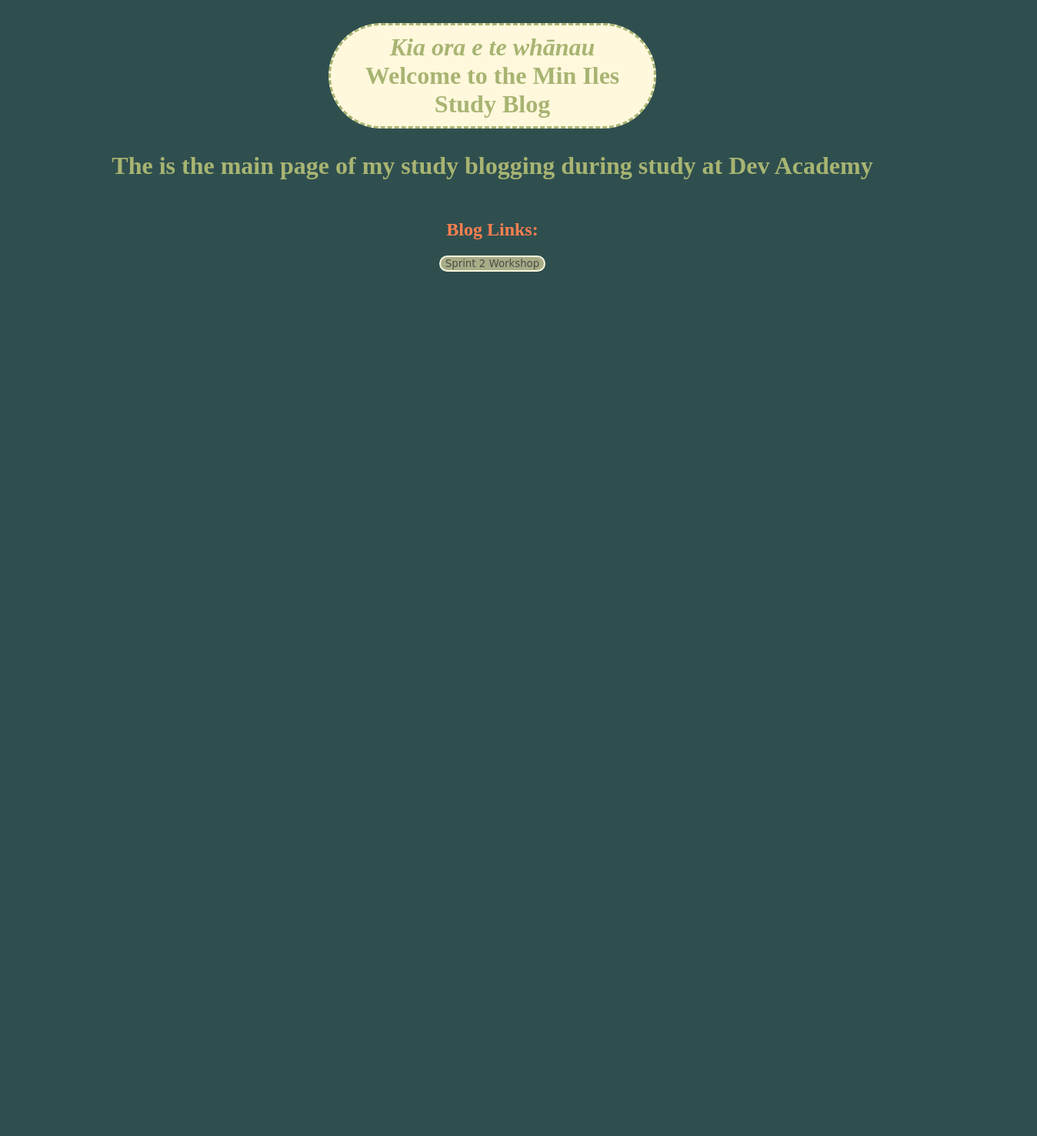
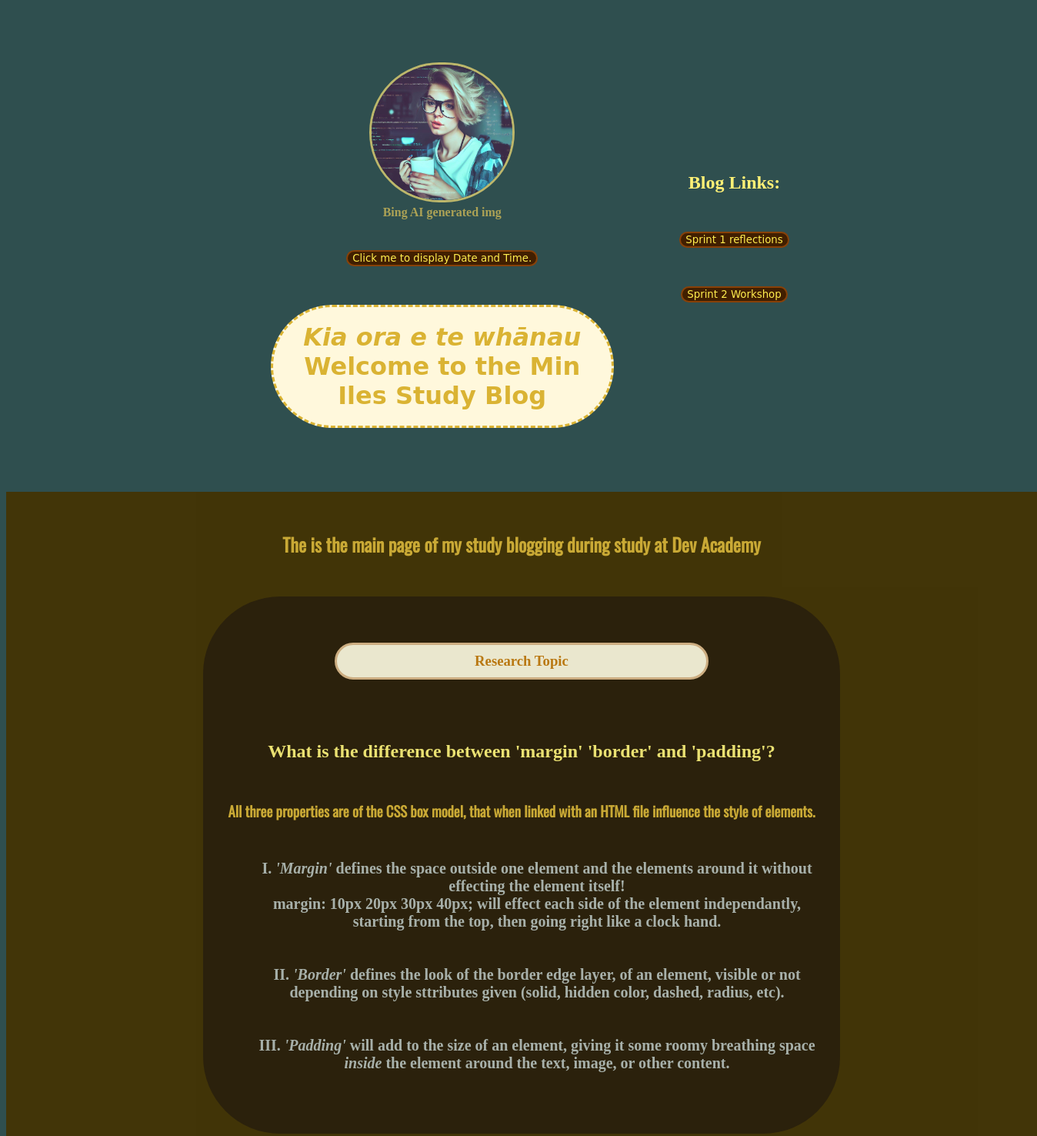
Before and after one commit to Tominne/Tominne.github.io, a plain HTML site: page index.html in a window 1280 px wide. Shown: the top 1476 px of the page at 77% size, 1348 px wide, since content can reach past the window. Before the commit the page ends 800 px from the top, so only its background shows below. Drawn offline with nearby package versions, Linux system fonts and the light colour scheme; files that its build step writes are made by us from their sources; a web font is replaced by a local one.

Commit message:
technical blog made

```diff
--- a/index.html
+++ b/index.html
@@ -3,26 +3,62 @@
 
 <head>
   <meta charset="utf-8">
-  <link rel="stylesheet" href="decor.css" type="text/css">
+  <link rel="stylesheet" href="styles/decor.css" type="text/css">
   <title>Min Iles Study Blog</title>
   <script src="effect.js"></script>
   <link rel="preconnect" href="https://fonts.googleapis.com">
-<link rel="preconnect" href="https://fonts.gstatic.com" crossorigin>
-<link href="https://fonts.googleapis.com/css2?family=Alkatra:wght@500&family=Oswald&display=swap" rel="stylesheet">
+  <link rel="preconnect" href="https://fonts.gstatic.com" crossorigin>
+  <link href="https://fonts.googleapis.com/css2?family=Alkatra:wght@500&family=Oswald&display=swap" rel="stylesheet">
+  <link rel="preconnect" href="https://fonts.googleapis.com">
+  <link rel="preconnect" href="https://fonts.gstatic.com" crossorigin>
+  <link href="https://fonts.googleapis.com/css2?family=Alkatra:wght@500&family=Oswald&display=swap" rel="stylesheet">
   <meta charset="UTF-8">
 </head>
 
 <body>
-  <section></section>
-  <h1 class="heading" style="width: 400px;">
-    <em>Kia ora e te whānau</em> <br />Welcome to the Min Iles Study Blog
-  </h1>
-  <h1>
-    The is the main page of my study blogging during study at Dev Academy
-  </h1>
-  <h2>Blog Links:</h2>
-  <a href="sprint-2.html"><button>Sprint 2 Workshop</button></a>
+  <Table>
+    <th><img src="imgs/nerd.png" width="30%" height="auto%" alt="Coding background">
+      <figcaption> Bing AI generated img </figcaption>
+      <button type="button" onclick="document.getElementById('demo').innerHTML = Date()">
+        Click me to display Date and Time.</button>
+      <p class="date" id="demo"></p>
+      <h1 class="heading fancy" style="width: 400px; padding: 20px;">
+        <em>Kia ora e te whānau</em><br>
+        Welcome to the Min Iles Study Blog
+      </h1>
+    </th>
+    <th>
+      <h2>Blog Links:</h2>
+      <a href="my-reflections-sprint-1.html"><button style="margin-bottom: 50px;">Sprint 1 reflections</button></a><br>
+      <a href="sprint-2.html"><button type="button" style="margin-bottom: 50px;">Sprint 2 Workshop</button></a><br>
+    </th>
+  </Table>
+  <section class="headingsquare">
+    <h1 class="dignity">
+      The is the main page of my study blogging during study at Dev Academy
+    </h1>
+  <section class="blockwide">
+    <h1 class="heading2">Research Topic</h1>
+    <h2>What is the difference between 'margin' 'border' and 'padding'?</h2>
+    <h1 class="dignity">All three properties are of the CSS box model, that when linked with an HTML file influence the
+      style of
+      elements. </h1>
+    <h3>
+      <ol class=c>
+        <li><em>'Margin'</em> defines the space outside one element and the elements around it without effecting the
+          element itself!<br>margin: 10px 20px 30px 40px; will effect each side of the element independantly, starting
+          from the top, then going right like a clock hand.</li> <br><br>
+        <li><em>'Border'</em> defines the look of the border edge layer, of an element, visible or not depending on
+          style
+          sttributes given (solid, hidden color, dashed, radius, etc).</li><br><br>
+        <li><em>'Padding'</em> will add to the size of an element, giving it some roomy breathing space <em>inside</em>
+          the element around the text, image, or other content.</li>
+      </ol>
+    </h3>
+  </section>
 </section>
+  <br><br><br>
+
 </body>
 </head>
 
--- a/styles/decor.css
+++ b/styles/decor.css
@@ -1,11 +1,28 @@
+@media screen and (min-width: 80rem) {
+  .container {
+    margin: 1em 2em;
+  }
+}
+
 body {
   background-color: darkslategrey;
+  background-image: url="imgs/goldennerd.png";
+  background-repeat: no-repeat;
+  background-size: cover;
+  width: 100vmax;
+  height: 80vmin;
 }
 
 h1 {
-  color: rgb(168, 180, 114);
+  color: rgb(218, 179, 51);
   text-align: center;
+  margin-bottom: 50px;
 }
+
+figcaption { color: rgb(255, 217, 90);
+  text-align: center;
+opacity: 60%;
+margin-bottom: 40px;}
 
 details {
   color: rgb(218, 192, 123);
@@ -14,8 +31,9 @@
 
 h2 {
   padding-top: 30px;
-  color: coral;
+  color: rgb(255, 241, 118);
   text-align: center;
+  margin-bottom: 50px;
 }
 
 h3 {
@@ -24,11 +42,13 @@
   text-align: center;
   margin: auto;
   font-size: 20px;
+  margin-bottom: 50px;
 }
 
 p {
   color: rgb(238, 168, 87);
   text-align: center;
+  margin-bottom: 50px;
 }
 
 .heading {
@@ -44,10 +64,39 @@
   margin-top: 30px;
   margin-bottom: 30px;
   padding: 10px;;
+  margin-bottom: 50px;
 }
 
+.heading2 {
+  margin-top: 30px;
+  border: solid;
+  width: 60%;
+  border-color: burlywood;
+  border-radius: 100px;
+  color:rgb(201, 125, 12);
+  background-color: cornsilk;
+  text-align: center;
+  margin: auto;
+  margin-top: 30px;
+  margin-bottom: 30px;
+  padding: 10px;;
+  margin-bottom: 50px;}
+
+  .headingsquare {
+    margin-top: 30px;
+    width: 100vmax;
+    color:rgb(255, 208, 0);
+    background-color: rgb(68, 50, 0);
+    text-align: center;
+    margin: auto;
+    margin-top: 30px;
+    margin-bottom: 30px;
+    padding: 30px;;
+    margin-bottom: 50px;
+  opacity: 90%;}
+
 img {
-  margin: auto;
+  margin-top: 70px;
   border: solid;
   border-color: darkkhaki;
   border-width: auto;
@@ -71,9 +120,12 @@
 button {
   margin: auto;
   border: solid 2px;
-  border-color: beige;
+  border-color: rgb(136, 65, 8);
   border-radius: 100px;
-  color: rgb(141, 180, 90);
+  color: rgb(252, 255, 94);
+  margin-bottom: 10px;
+  text-align: center;
+  background-image: href="imgs/button.png";
 }
 
 .date {
@@ -101,13 +153,23 @@
 }
 
 .block {
-  width: 40%;
-  padding: 10px;
+  width: 50%;
+  padding: 30px;
+  text-align: center;
+  background-color: rgb(43, 29, 5);
+  border-radius: 100px;
+  margin-bottom: 50px;
+}
+
+.blockwide {
+  width: 60vmax;
+  height: fit-content;;
+  padding: 30px;
   margin: auto;
   text-align: center;
   background-color: rgb(43, 29, 5);
   border-radius: 100px;
-  background-blend-mode: exclusion;
+  margin-bottom: 50px;
 }
 
 .block2 {
@@ -125,4 +187,4 @@
 
 .fancy {font-family: 'Alkatra', cursive;}
 
-button {font-family: 'Alkatra', cursive; background-color: rgb(168, 172, 135); color: rgb(75, 77, 69); text-align: center; margin: auto;}
+button {font-family: 'Alkatra', cursive; background-color: rgb(65, 31, 0); color: rgb(255, 237, 78); text-align: center; margin: auto;}
```
Also changed, not shown: blog.html (+1 -1 lines), change.html (deleted, +0 -10 lines), my-reflections-sprint-1.html (+1 -4 lines), sprint-2.html (+2 -3 lines), te-houtaewa-template.html.html (deleted, +0 -55 lines), imgs/button.png (added), imgs/goldennerd.png (added), imgs/me.jpg (added), imgs/nerd.png (added), 1 other file.
